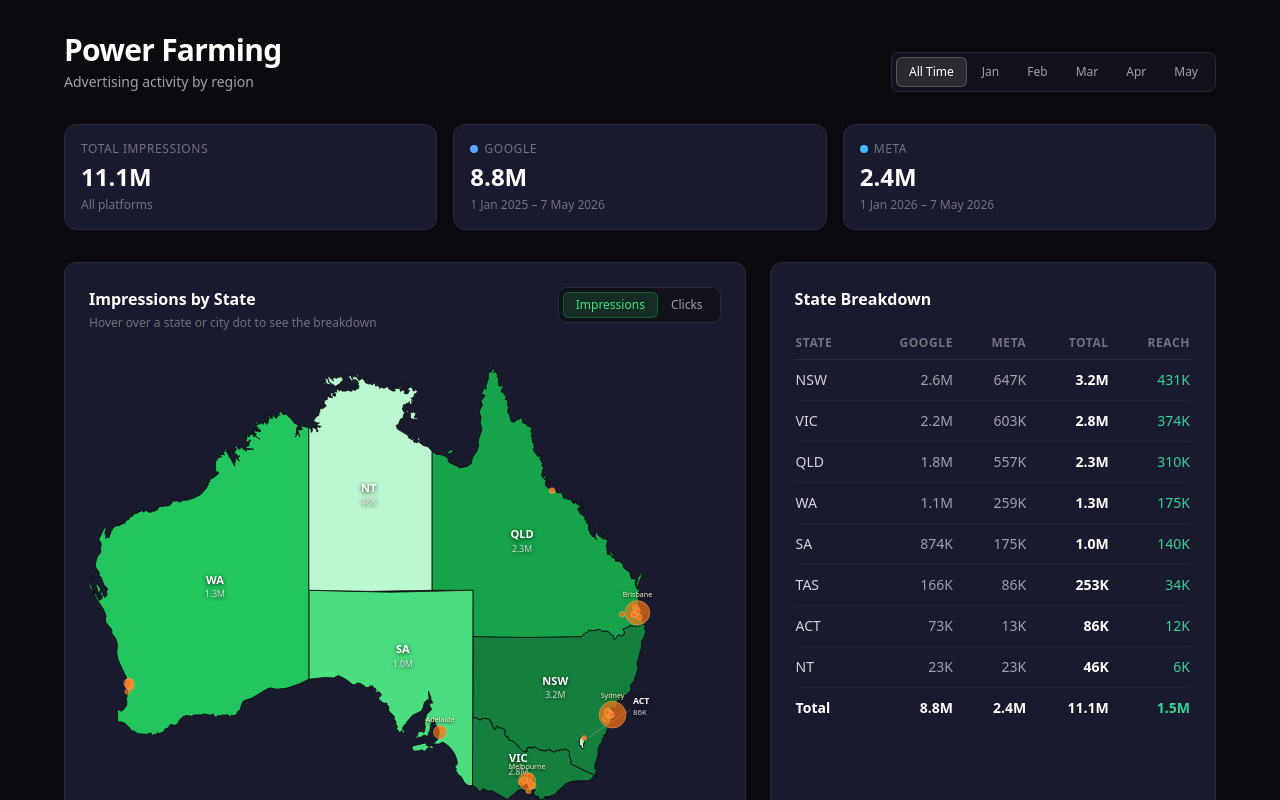
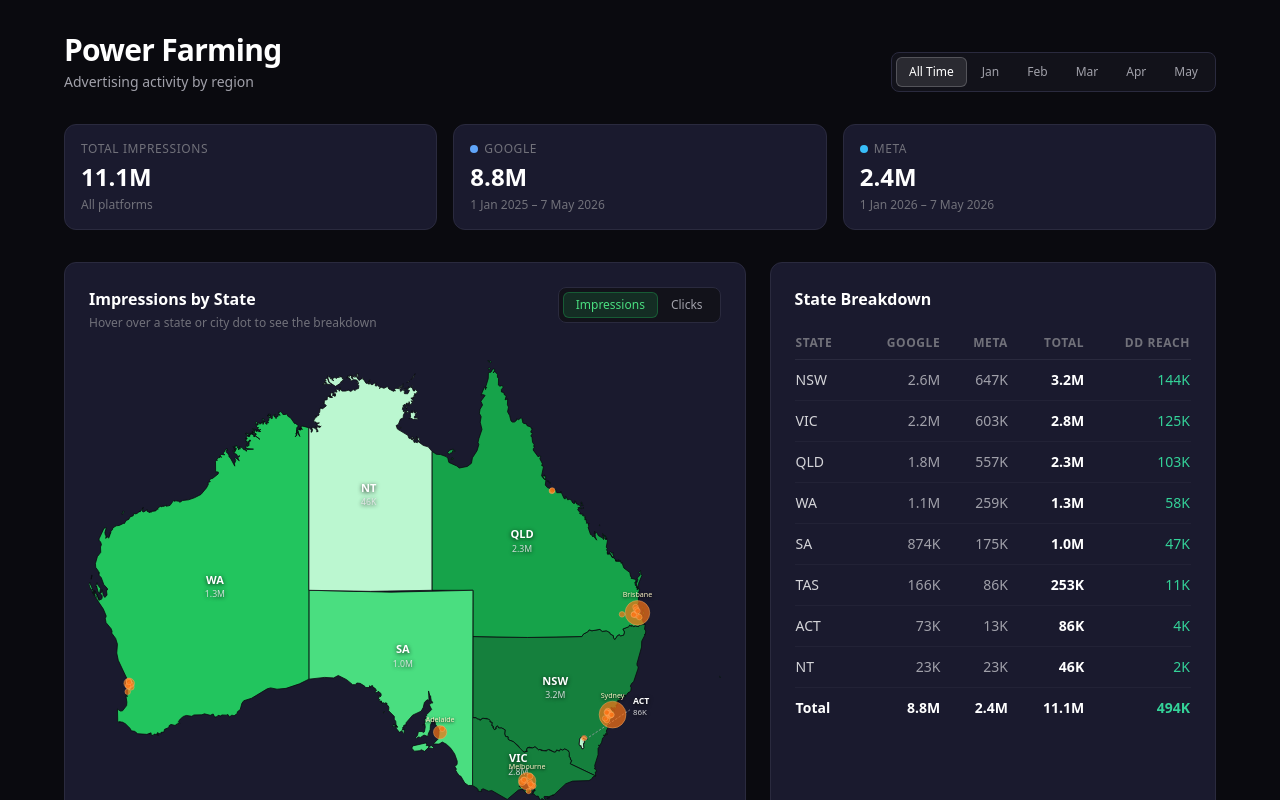
Before and after one commit to noahrg1/Power-Farming, a Next.js app: page / in a window 1280 px wide. Shown: the top 800 px of the page. Built offline with nearby package versions, Linux system fonts and the light colour scheme.

Commit message:
Update page.tsx

```diff
--- a/src/app/page.tsx
+++ b/src/app/page.tsx
@@ -36,7 +36,7 @@ export default function Home() {
 
   const totalImpressions = platformTotals.google + platformTotals.meta;
   const totalClicks = platformTotals.clicksGoogle + platformTotals.clicksMeta;
-  const totalReach = Math.round(totalImpressions / 7.5);
+  const totalReach = Math.round(totalImpressions / 7.5 / 3);
 
   return (
     <main className="min-h-screen px-4 py-8 md:px-8 lg:px-16 max-w-7xl mx-auto">
@@ -195,7 +195,7 @@ export default function Home() {
                     <th className="text-right py-2 px-2">Google</th>
                     <th className="text-right py-2 px-2">Meta</th>
                     <th className="text-right py-2 px-2">Total</th>
-                    <th className="text-right py-2 pl-2">Reach</th>
+                    <th className="text-right py-2 pl-2">DD Reach</th>
                   </tr>
                 </thead>
                 <tbody>
@@ -219,7 +219,7 @@ export default function Home() {
                           {formatNumber(state.total)}
                         </td>
                         <td className="py-2.5 pl-2 text-right text-emerald-400 tabular-nums">
-                          {formatNumber(Math.round(state.total / 7.5))}
+                          {formatNumber(Math.round(state.total / 7.5 / 3))}
                         </td>
                       </tr>
                     ))}
@@ -250,7 +250,7 @@ export default function Home() {
                     <th className="text-right py-2 px-2">Google</th>
                     <th className="text-right py-2 px-2">Meta</th>
                     <th className="text-right py-2 px-2">Total</th>
-                    <th className="text-right py-2 pl-2">Reach</th>
+                    <th className="text-right py-2 pl-2">DD Reach</th>
                   </tr>
                 </thead>
                 <tbody>
@@ -274,7 +274,7 @@ export default function Home() {
                           {formatNumber(state.clicks.total)}
                         </td>
                         <td className="py-2.5 pl-2 text-right text-emerald-400 tabular-nums">
-                          {formatNumber(Math.round(state.total / 7.5))}
+                          {formatNumber(Math.round(state.total / 7.5 / 3))}
                         </td>
                       </tr>
                     ))}
```
